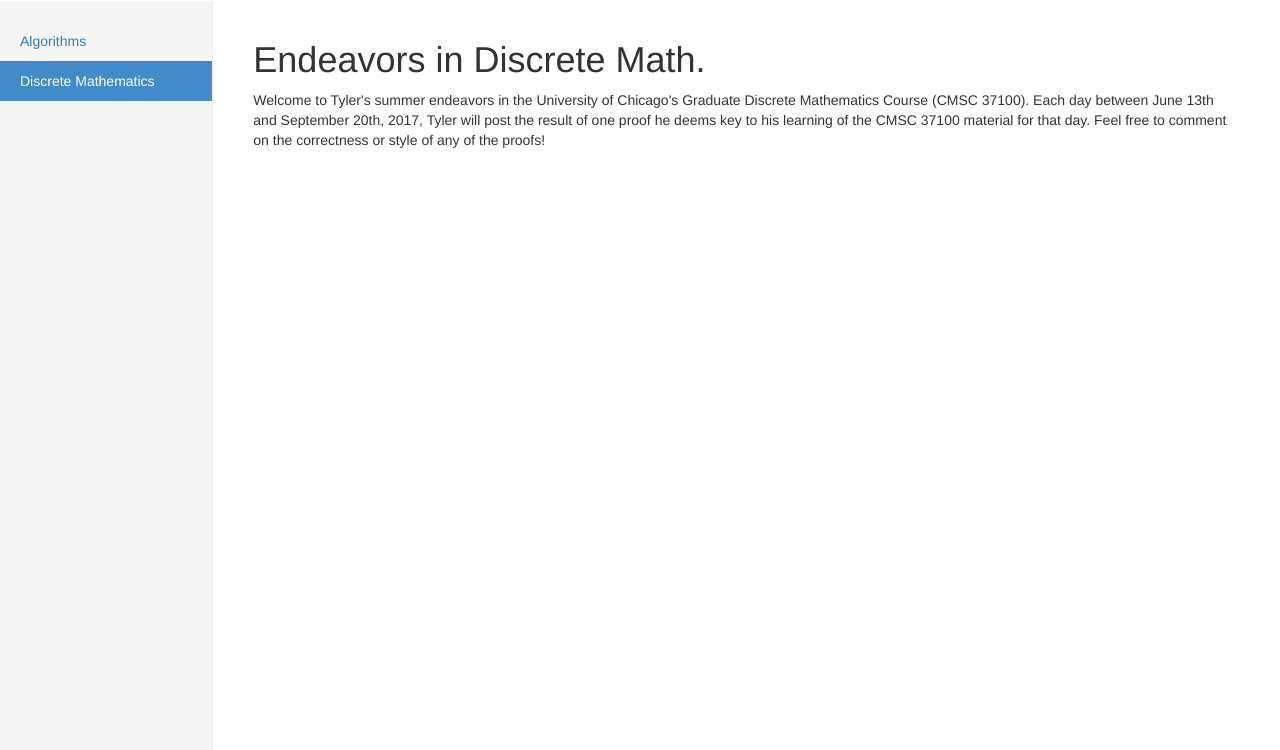
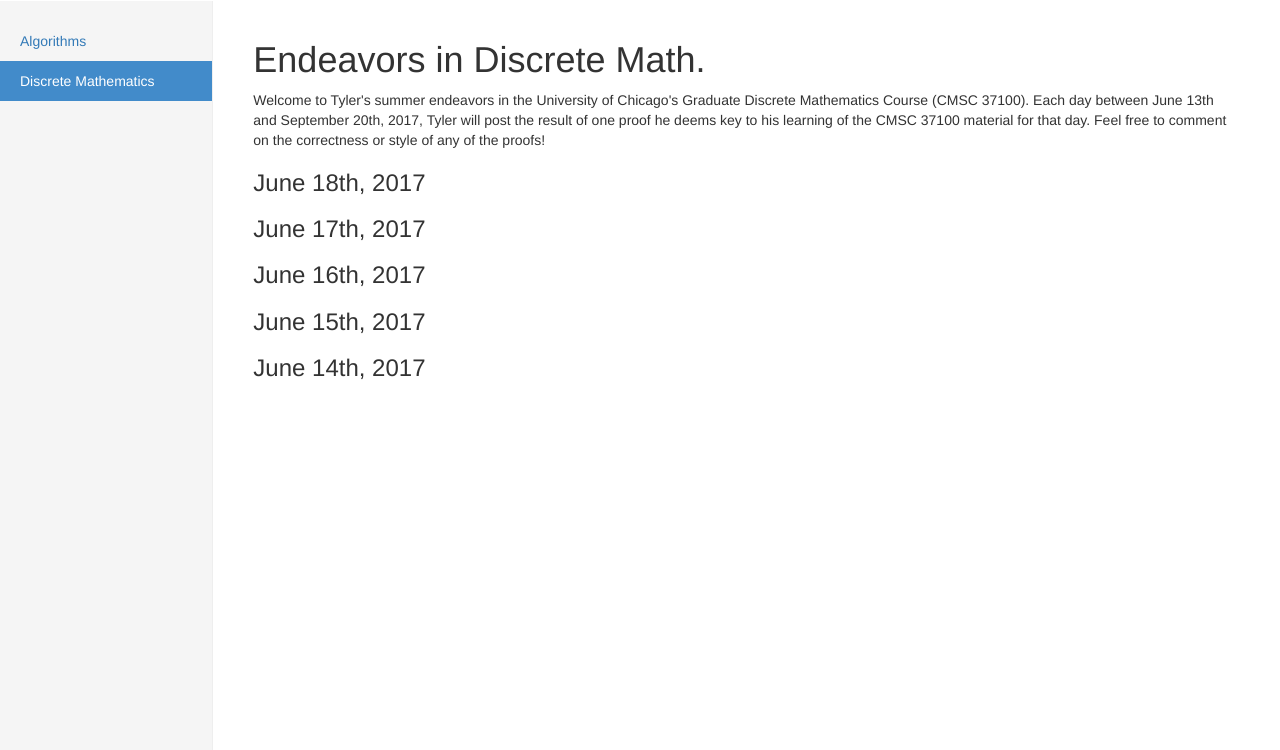
Before and after one commit to tskluzac/tskluzac.github.io, a Flask app: page /discrete in a window 1280 px wide. Shown: the part 50-800 px from the top of the page. Run offline with Flask 2, Linux system fonts and the light colour scheme; some libraries are stand-ins or nearby versions.

```diff
--- a/templates/discrete.html
+++ b/templates/discrete.html
@@ -55,7 +55,13 @@ Dashboard
             he deems key to his learning of the CMSC 37100 material for that day. Feel free to comment on the correctness
             or style of any of the proofs!
 
+            <h3> June 18th, 2017 </h3>
+            <h3> June 17th, 2017 </h3>
+            <h3> June 16th, 2017 </h3>
 
+            <h3> June 15th, 2017 </h3>
+
+            <h3> June 14th, 2017 </h3>
         </div>
       </div>
     </div>
```
Also changed, not shown: templates/dashboard.html (+8 -0 lines).
